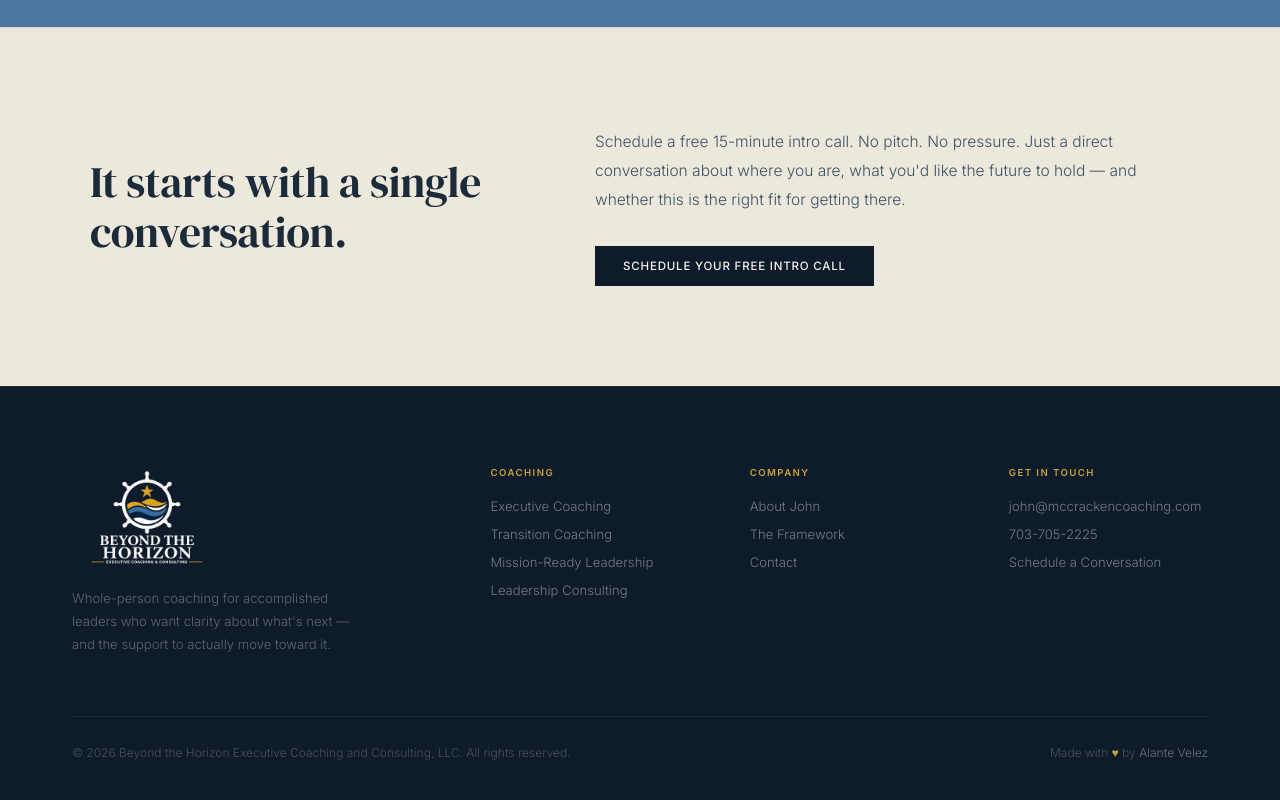
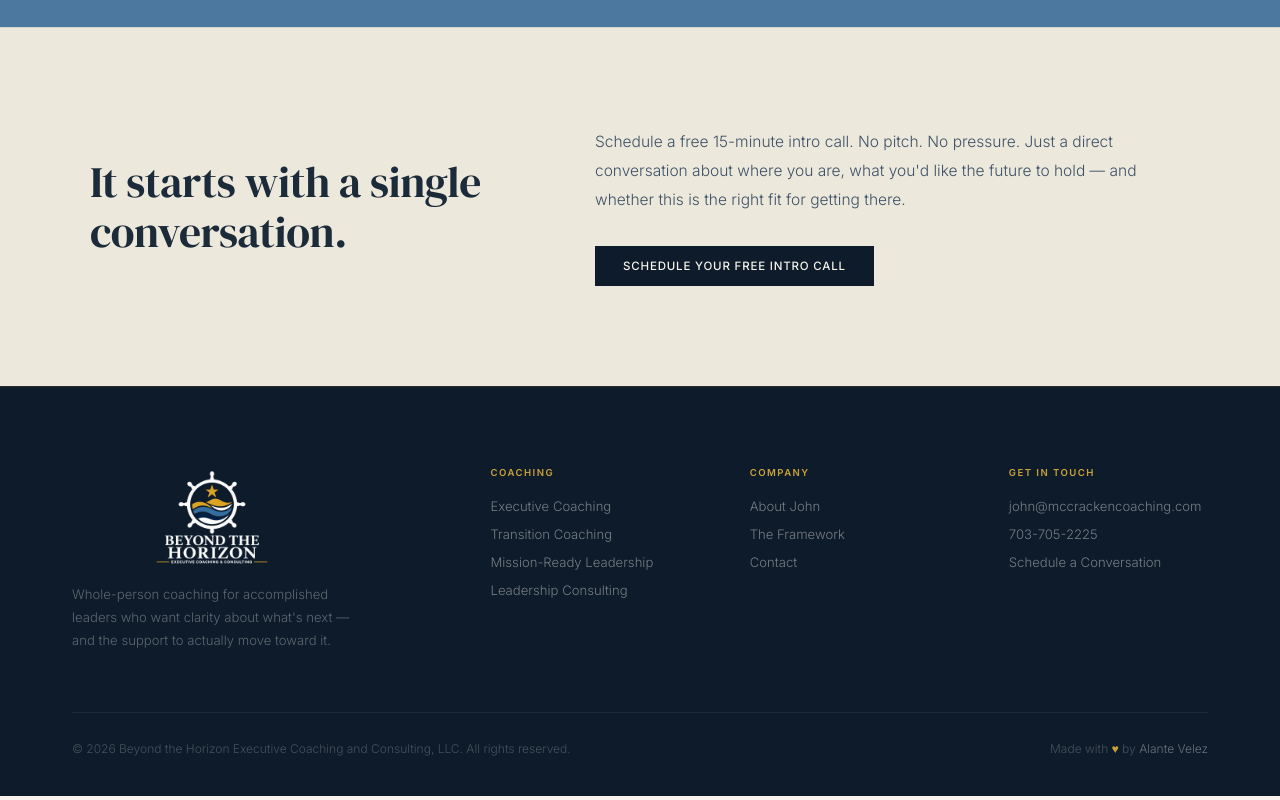
Before and after one commit to avelez94/bth-coaching, a Next.js app: page / in a window 1280 px wide. Shown: the part 5651-6451 px from the top of the page. Built offline with nearby package versions, Linux system fonts and the light colour scheme; no server answers; the database is empty; a web font is replaced by a local one.

Commit message:
Footer - center logo over paragraph, tighten gap

```diff
--- a/app/components/footer.tsx
+++ b/app/components/footer.tsx
@@ -5,7 +5,7 @@ export default function Footer() {
         .footer { background: #0D1B2A; padding: 80px 72px 40px; border-top: 1px solid rgba(201,162,58,0.12); }
         .footer-inner { max-width: 1320px; margin: 0 auto; }
         .footer-top { display: grid; grid-template-columns: 1.8fr 1fr 1fr 1fr; gap: 60px; margin-bottom: 60px; }
-        .footer-brand img { height: 100px; width: auto; display: block; margin-bottom: 20px; }
+        .footer-brand img { height: 100px; width: auto; display: block; margin-bottom: 8px; max-width: 280px; }
         .footer-desc { font-size: 0.82rem; line-height: 1.75; color: rgba(247,244,237,0.35); max-width: 280px; }
         .footer-col-title { font-size: 0.6rem; color: #C9A23A; letter-spacing: 0.15em; text-transform: uppercase; font-weight: 600; margin-bottom: 20px; }
         .footer-col a { display: block; font-size: 0.82rem; color: rgba(247,244,237,0.45); text-decoration: none; margin-bottom: 12px; transition: color 0.2s; }
@@ -22,7 +22,7 @@ export default function Footer() {
         <div className="footer-inner">
           <div className="footer-top">
             <div className="footer-brand">
-              <a href="/"><img src="/images/bth-logo-footer.png" alt="Beyond the Horizon" /></a>
+              <a href="/" style={{display:"flex",justifyContent:"center",maxWidth:"280px",marginBottom:"8px"}}><img src="/images/bth-logo-footer.png" alt="Beyond the Horizon" style={{height:"100px",width:"auto"}} /></a>
               <p className="footer-desc">Whole-person coaching for accomplished leaders who want clarity about what's next — and the support to actually move toward it.</p>
             </div>
             <div className="footer-col">
--- a/app/components/nav.tsx
+++ b/app/components/nav.tsx
@@ -52,7 +52,7 @@ export default function Nav() {
         }
 
         .nav-brand img {
-          height: 58px;
+          height: 70px;
           width: auto;
           display: block;
         }
```
